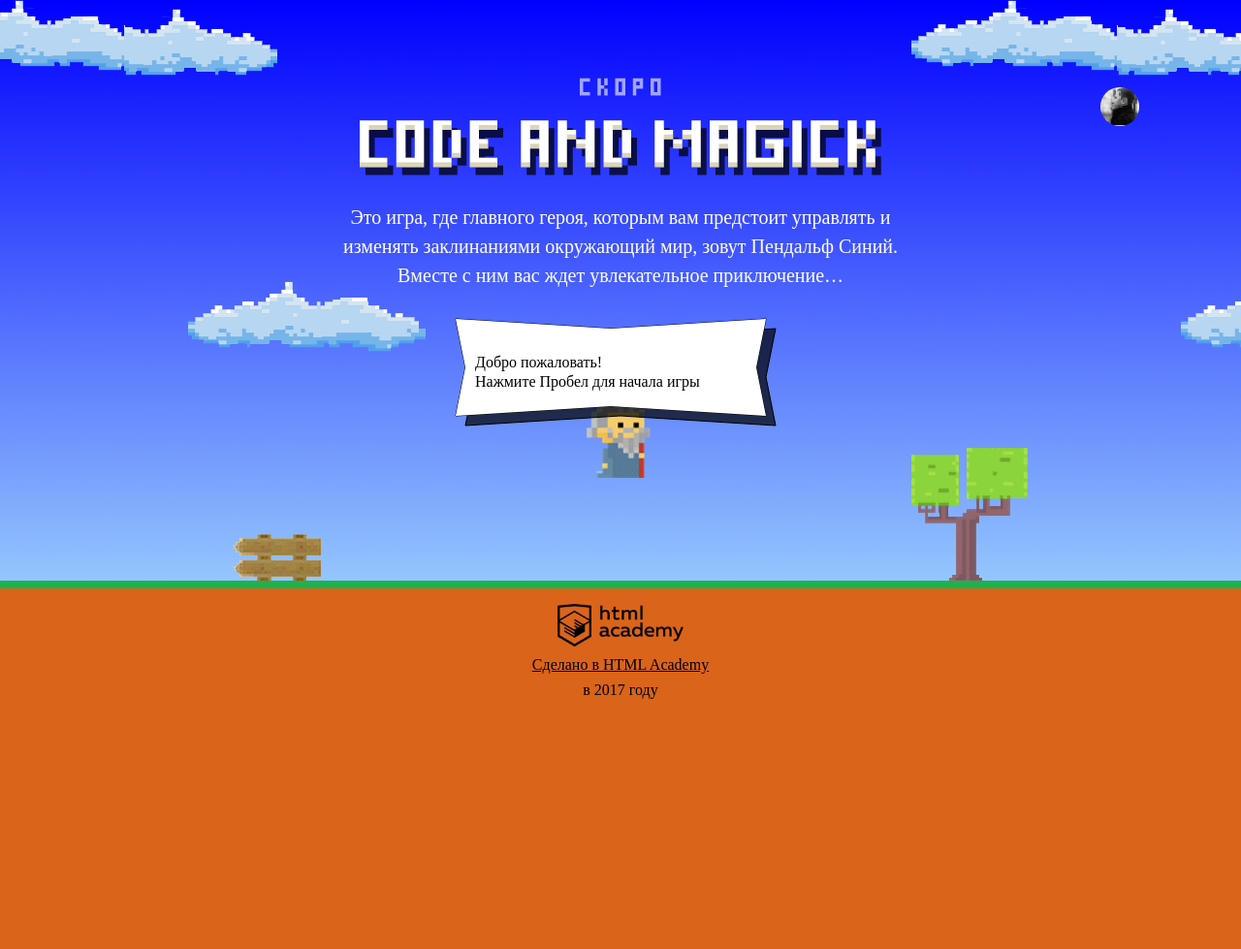
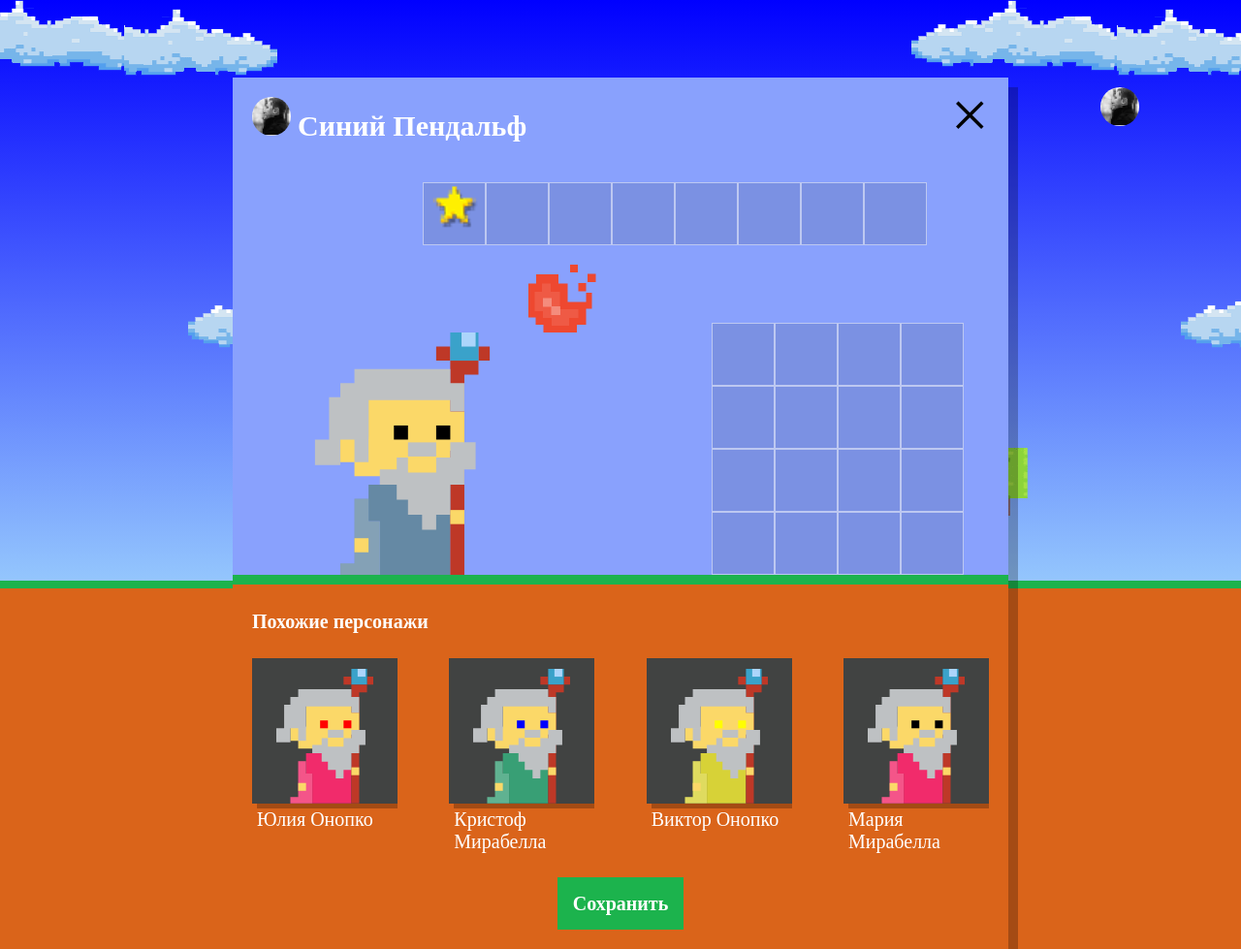
Before and after one commit to VikeshaCode/1320937-code-and-magick-20, a website: page index.html in a window 1280 px wide. Shown: the whole page at 97% size. Before the commit the page ends 800 px from the top, so only its background shows below. Drawn offline with Linux system fonts and the light colour scheme; a web font is replaced by a local one.

Commit message:
Add characters

```diff
--- a/index.html
+++ b/index.html
@@ -206,6 +206,7 @@
 </script>
 <script src="js/stat.js"></script>
 <script src="js/game.js"></script>
+<script src="js/setup.js"></script>
 
 </body>
 </html>
--- /dev/null
+++ b/js/setup.js
@@ -0,0 +1,53 @@
+'use strict';
+
+var WIZARD_NAMES = ['Иван', 'Хуан Себастьян', 'Мария', 'Кристоф', 'Виктор', 'Юлия', 'Люпита', 'Вашингтон'];
+var WIZARD_SURNAMES = ['да Марья', 'Верон', 'Мирабелла', 'Вальц', 'Онопко', 'Топольницкая', 'Нионго', 'Ирвинг'];
+var COAT_COLOR = ['rgb(101, 137, 164)', 'rgb(241, 43, 107)', 'rgb(146, 100, 161)', 'rgb(56, 159, 117)', 'rgb(215, 210, 55)', 'rgb(0, 0, 0)'];
+var EYES__COLOR = ['black', 'red', 'blue', 'yellow', 'green'];
+
+
+var userDialog = document.querySelector('.setup');
+userDialog.classList.remove('hidden');
+
+var similarListElement = userDialog.querySelector('.setup-similar-list');
+
+var similarWizardTemplate = document.querySelector('#similar-wizard-template')
+  .content
+  .querySelector('.setup-similar-item');
+
+debugger;
+var generateWizard = function () {
+  var wizard = {
+    name: WIZARD_NAMES[Math.round(Math.random() * 7)] + ' ' + WIZARD_SURNAMES[Math.round(Math.random() * 7)],
+    coatColor: COAT_COLOR[Math.round(Math.random() * 5)],
+    eyesColor: EYES__COLOR[Math.round(Math.random() * 4)],
+  };
+  return wizard;
+};
+
+var generateWizards = function () {
+  var arr = [];
+  for (var i = 0; i < 4; i++) {
+    arr[i] = generateWizard();
+  }
+  return arr;
+};
+
+var wizards = generateWizards();
+
+
+var renderWizard = function (wizard) {
+  var wizardElement = similarWizardTemplate.cloneNode(true);
+  wizardElement.querySelector('.setup-similar-label').textContent = wizard.name;
+  wizardElement.querySelector('.wizard-coat').style.fill = wizard.coatColor;
+  wizardElement.querySelector('.wizard-eyes').style.fill = wizard.eyesColor;
+  return wizardElement;
+};
+
+var fragment = document.createDocumentFragment();
+for (var i = 0; i < wizards.length; i++) {
+  fragment.appendChild(renderWizard(wizards[i]));
+}
+similarListElement.appendChild(fragment);
+
+userDialog.querySelector('.setup-similar').classList.remove('hidden');
```
